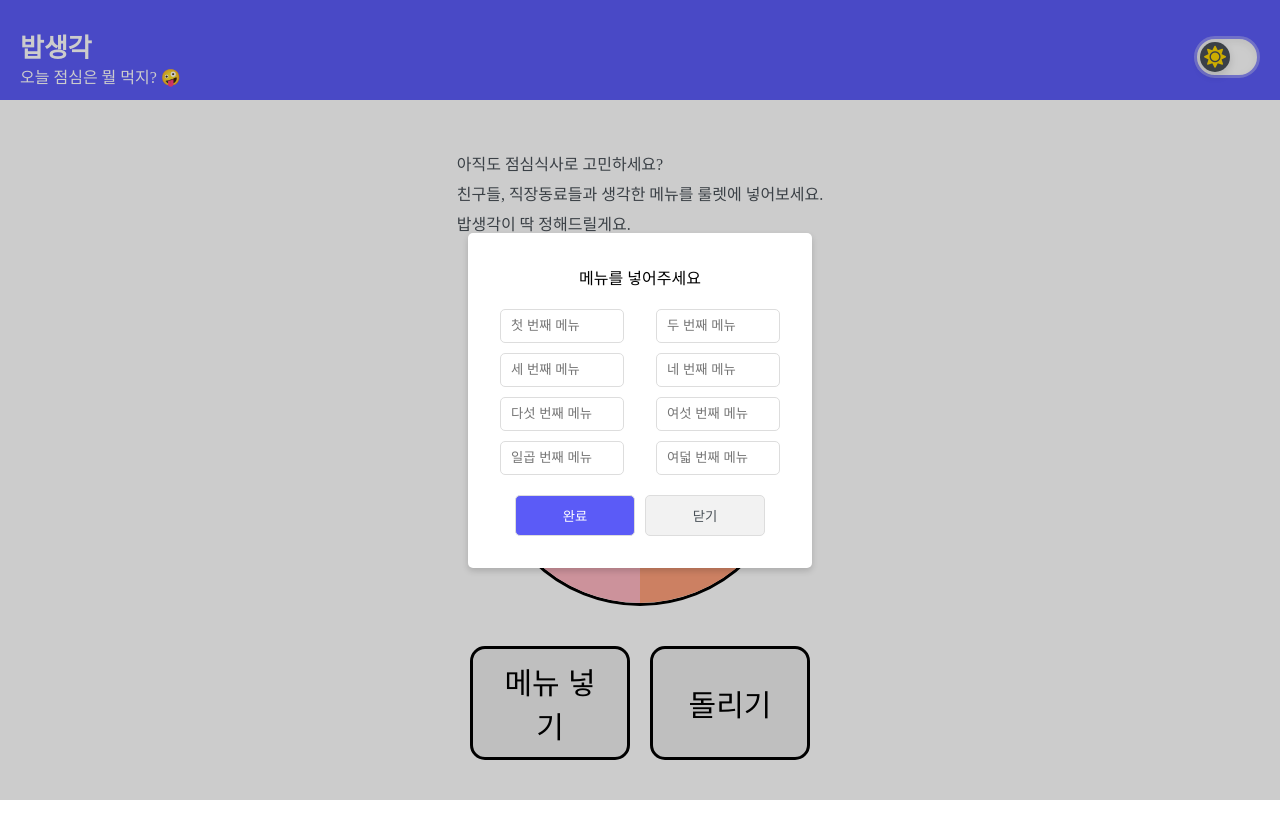
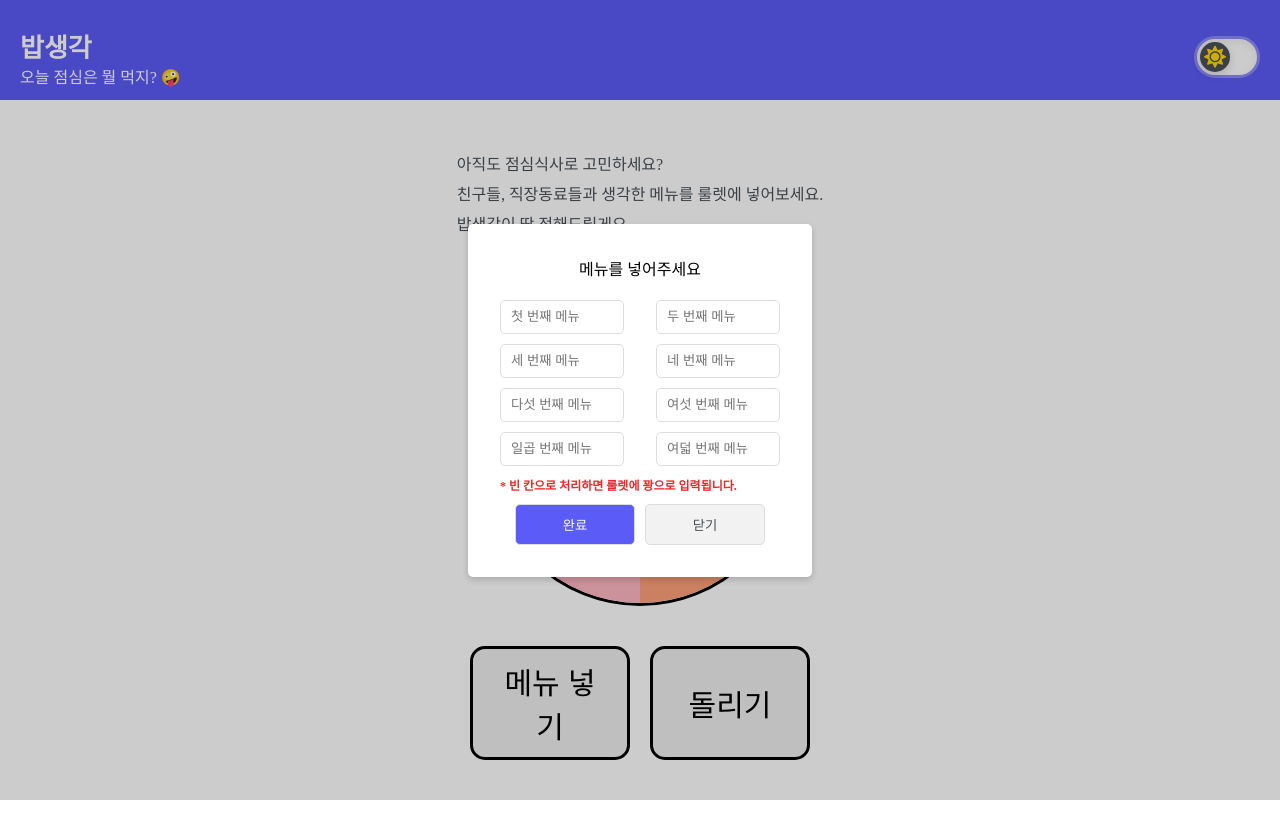
Before and after one commit to doowankim/findBistro, a React (Create React App) app: page / in a window 1280 px wide. Both pictures are taken after a click on the button "메뉴 넣기". Shown: the top 838 px of the page. Built offline with nearby package versions, Linux system fonts and the light colour scheme.

Commit message:
[수정]: menu list 업데이트

```diff
--- a/src/containers/StartPage/View/index.tsx
+++ b/src/containers/StartPage/View/index.tsx
@@ -24,7 +24,7 @@ function StartPage() {
 
   const onSubmit = () => {
     setMenu(false);
-    setMenuUpdate(!menuUpdate);
+    setMenuUpdate(true);
   };
 
   const themeMode = () => {
@@ -130,6 +130,9 @@ function StartPage() {
                 />
               </div>
             </Styled.InputBox>
+            <Styled.BottomDescription>
+              * 빈 칸으로 처리하면 룰렛에 꽝으로 입력됩니다.
+            </Styled.BottomDescription>
             <Styled.BottomBox>
               <Button body="완료" blue onClick={onSubmit} />
               <Button body="닫기" onClick={() => setMenu(false)} />
--- a/src/containers/StartPage/View/styles.tsx
+++ b/src/containers/StartPage/View/styles.tsx
@@ -145,7 +145,7 @@ export const InputBox = styled.div`
     margin-bottom: 10px;
 
     &:last-child {
-      margin-bottom: 20px;
+      margin-bottom: 10px;
     }
   }
 `;
@@ -156,3 +156,10 @@ export const BottomBox = styled.div`
   justify-content: space-between;
   margin: 0 auto;
 `;
+
+export const BottomDescription = styled.div`
+  font-size: 12px;
+  font-weight: bold;
+  color: #ed2828;
+  margin-bottom: 10px;
+`;
```
Also changed, not shown: 1 other file (tests, documents, lock files or other folders).
